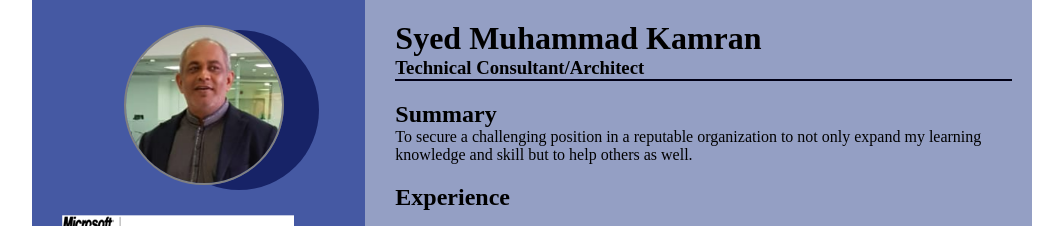
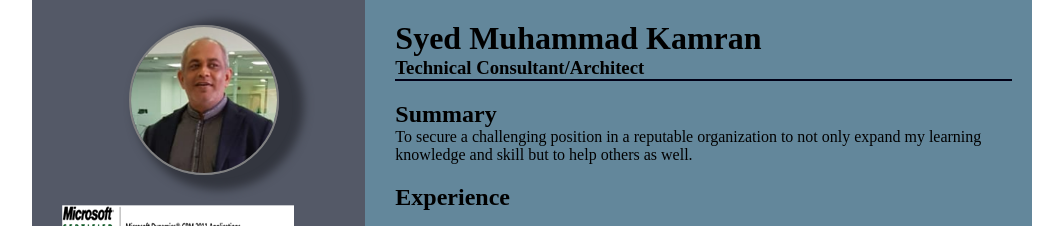
Before and after one commit to s-muhammadkamran/Resume, a plain HTML site: page index.html in a window 1280 px wide. Shown: the top 226 px of the page, without its empty margins (108-1171 px from the left). Drawn offline with Linux system fonts and the light colour scheme.

Commit message:
Update colors

```diff
--- a/styles/resume.css
+++ b/styles/resume.css
@@ -20,7 +20,7 @@ body {
 }
 .left {
     position: initial;
-    background-color: rgb(69, 89, 163);
+    background-color: rgb(84, 89, 103) /*69, 89, 163)*/;
     color: wheat;
     padding: 20px 20px 20px 30px;
     box-sizing: 25%;
@@ -28,7 +28,7 @@ body {
 }
 .right {
     position: initial;
-    background-color: rgb(148, 159, 196);
+    background-color: rgb(99, 135, 155) /*rgb(148, 159, 196)*/;
     padding: 20px 20px 20px 30px;
     box-sizing: 75%;
     width: 100%;
@@ -81,7 +81,7 @@ body {
 .profilePic {
     border: 2px solid gray;
     border-radius: 50%;
-    width:160px;
-    height:160px;
-    box-shadow: 35px 5px rgb(23, 35, 103);
+    width:150px;
+    height:150px;
+    box-shadow: 15px 5px 10px 10px rgb(51, 54, 63);
 }
```
